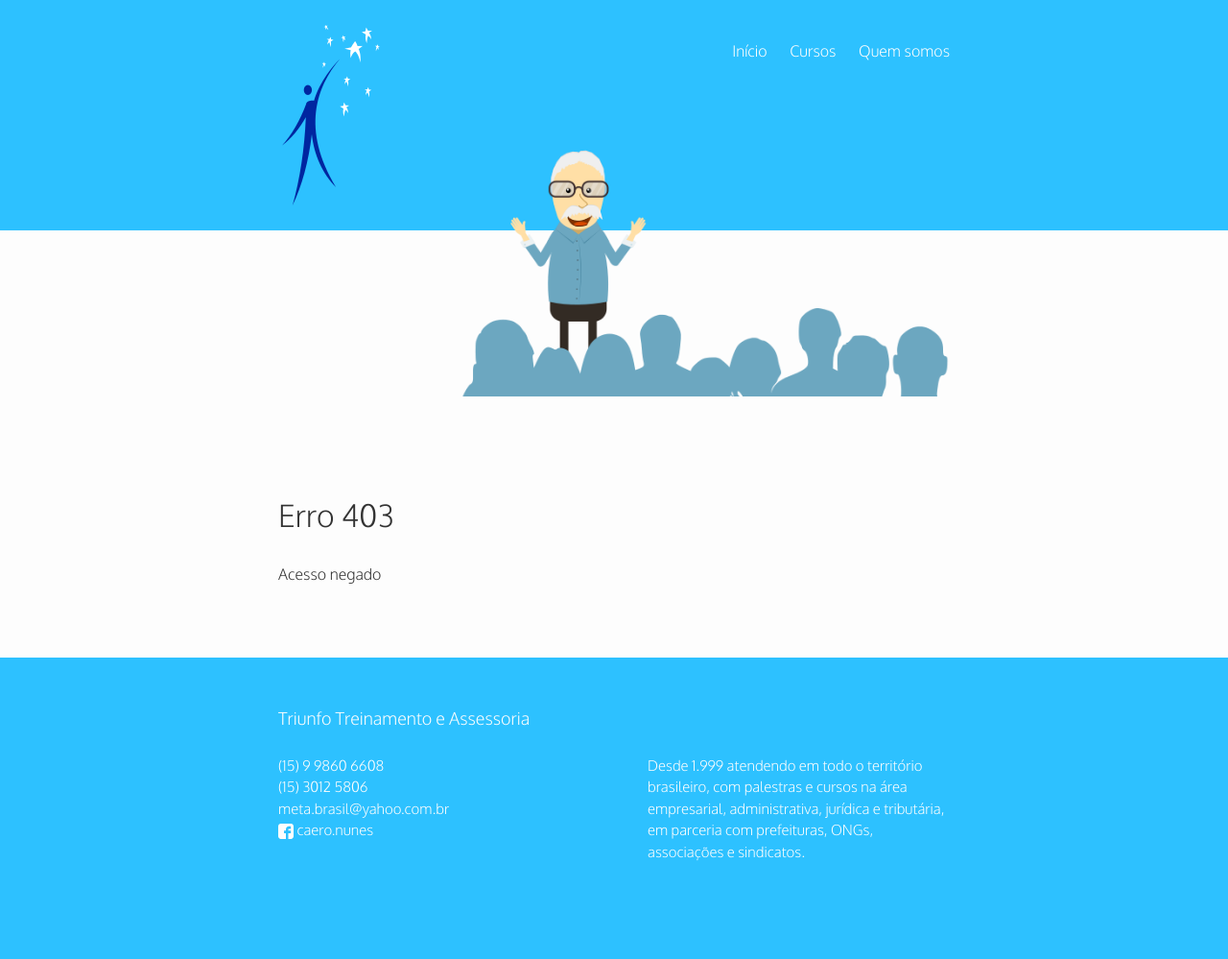
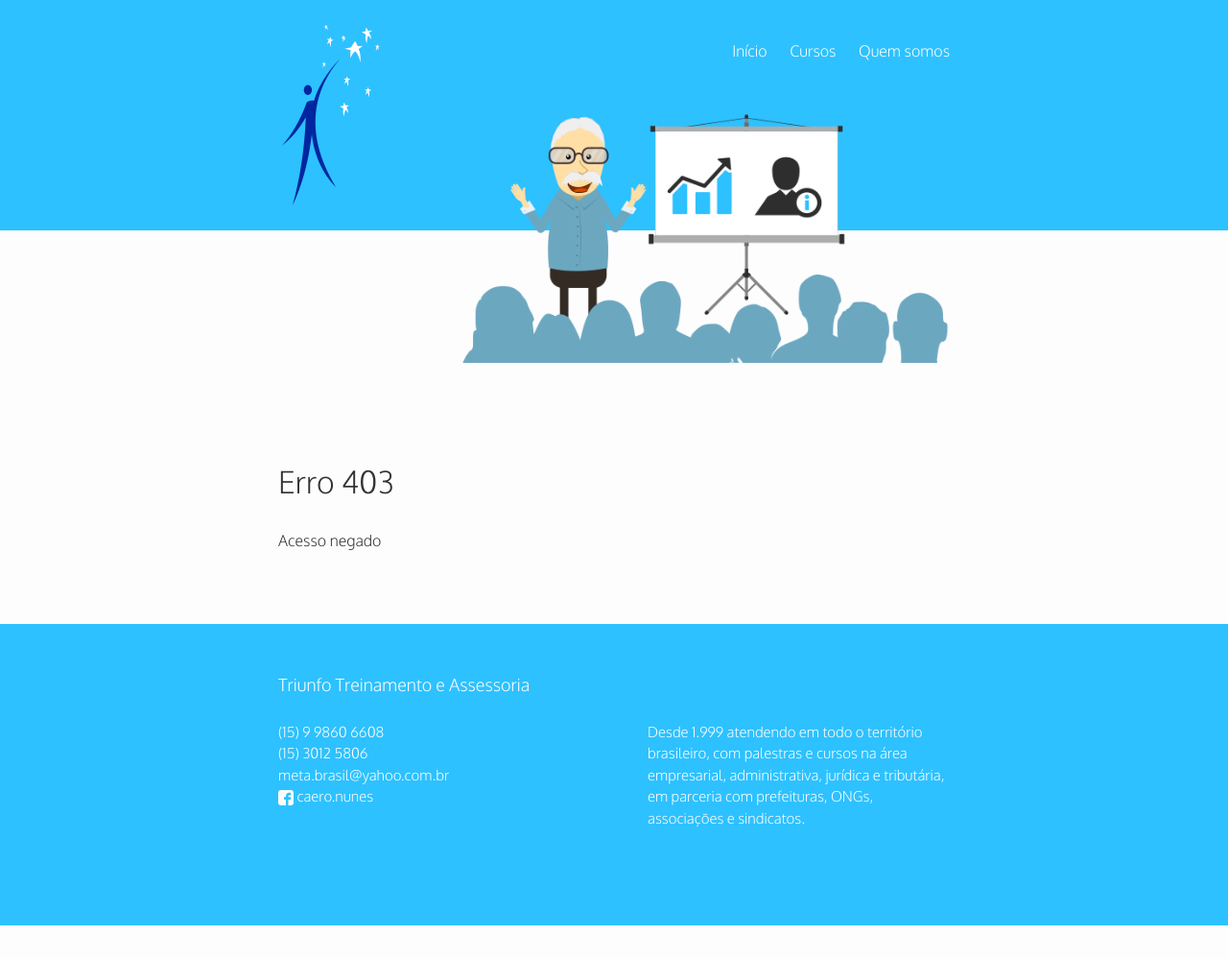
Before and after one commit to TriunfoCursos/triunfocursos.github.io, a Jekyll site: the page built from erros/403.md, in a window 1280 px wide. Shown: the whole page at 96% size. Built offline with Jekyll 4.4.1, drawn with Linux system fonts in a browser that asks for light colours; after the commit the page ends 964 px from its top, so only the background shows below that.

Commit message:
Nova imagem de capa com a tela de projetor

```diff
--- a/_sass/_layout.scss
+++ b/_sass/_layout.scss
@@ -15,7 +15,12 @@
 .top-banner {
     position: relative;
     display: block;
-    margin: -20% auto 0;
+    margin: -25% auto 0;
+
+    @include media-query($on-palm) {
+        margin-top: -35%;
+    }
+
 }
 
 .site-nav {
```
Also changed, not shown: img/facebook-banner.png, img/top-banner.png, 1 other file.
